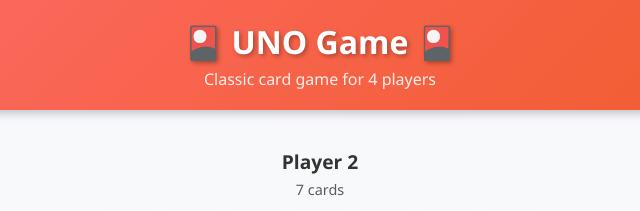
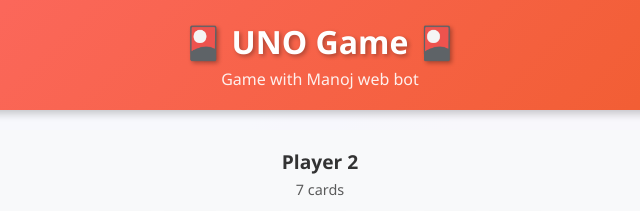
Before and after one commit to Manojnara14/UNO, a plain HTML site: page frontend/index.html in a window 1280 px wide. Shown: the top 211 px of the page, 320-960 px from the left. Drawn offline with Linux system fonts and the light colour scheme.

Commit message:
Update index.html

```diff
--- a/frontend/index.html
+++ b/frontend/index.html
@@ -10,7 +10,7 @@
     <div class="game-container">
         <header class="game-header">
             <h1>🎴 UNO Game 🎴</h1>
-            <p>Classic card game for 4 players</p>
+            <p>Game with Manoj web bot</p>
         </header>
 
         <div class="game-board">
```
